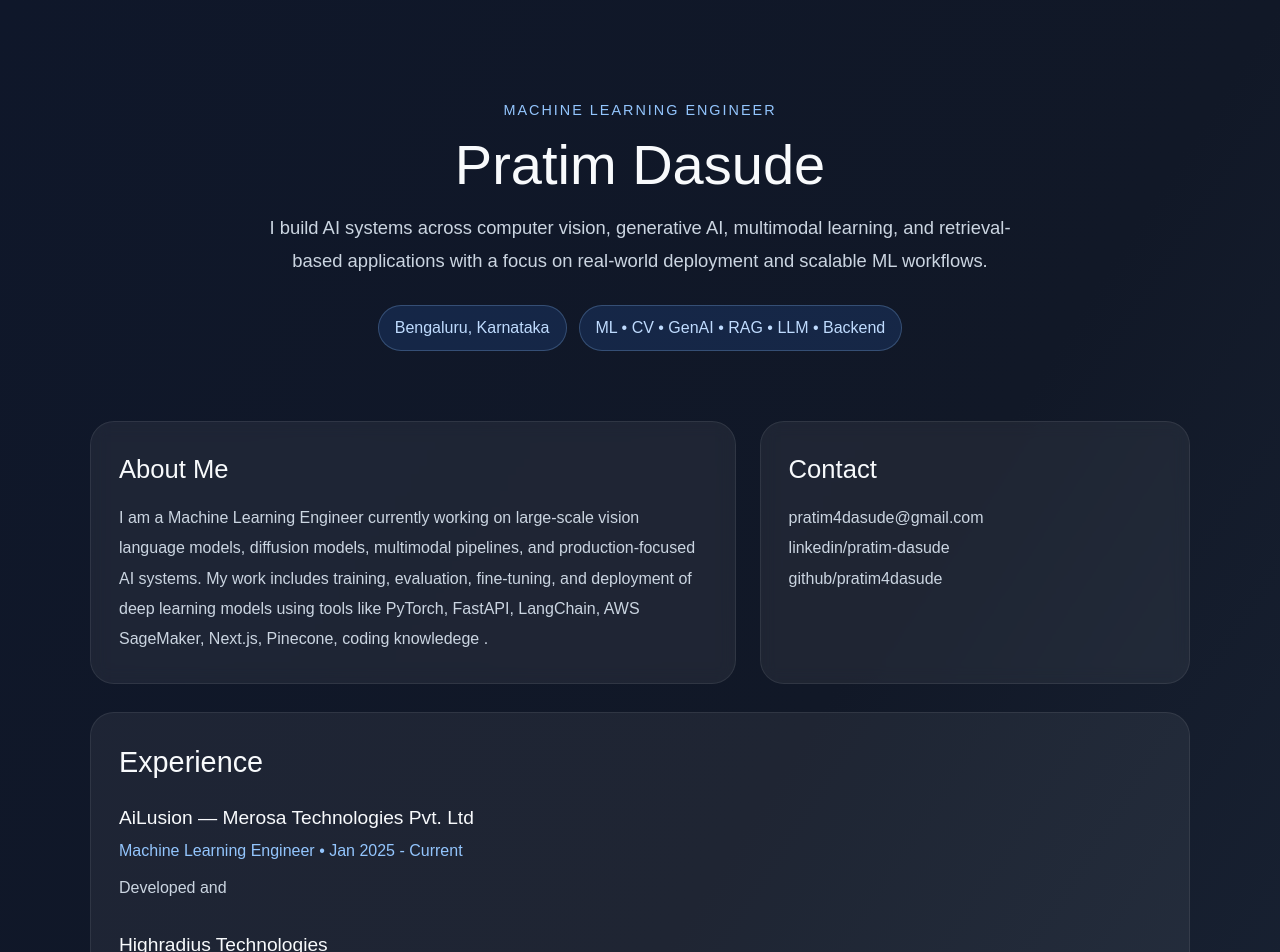
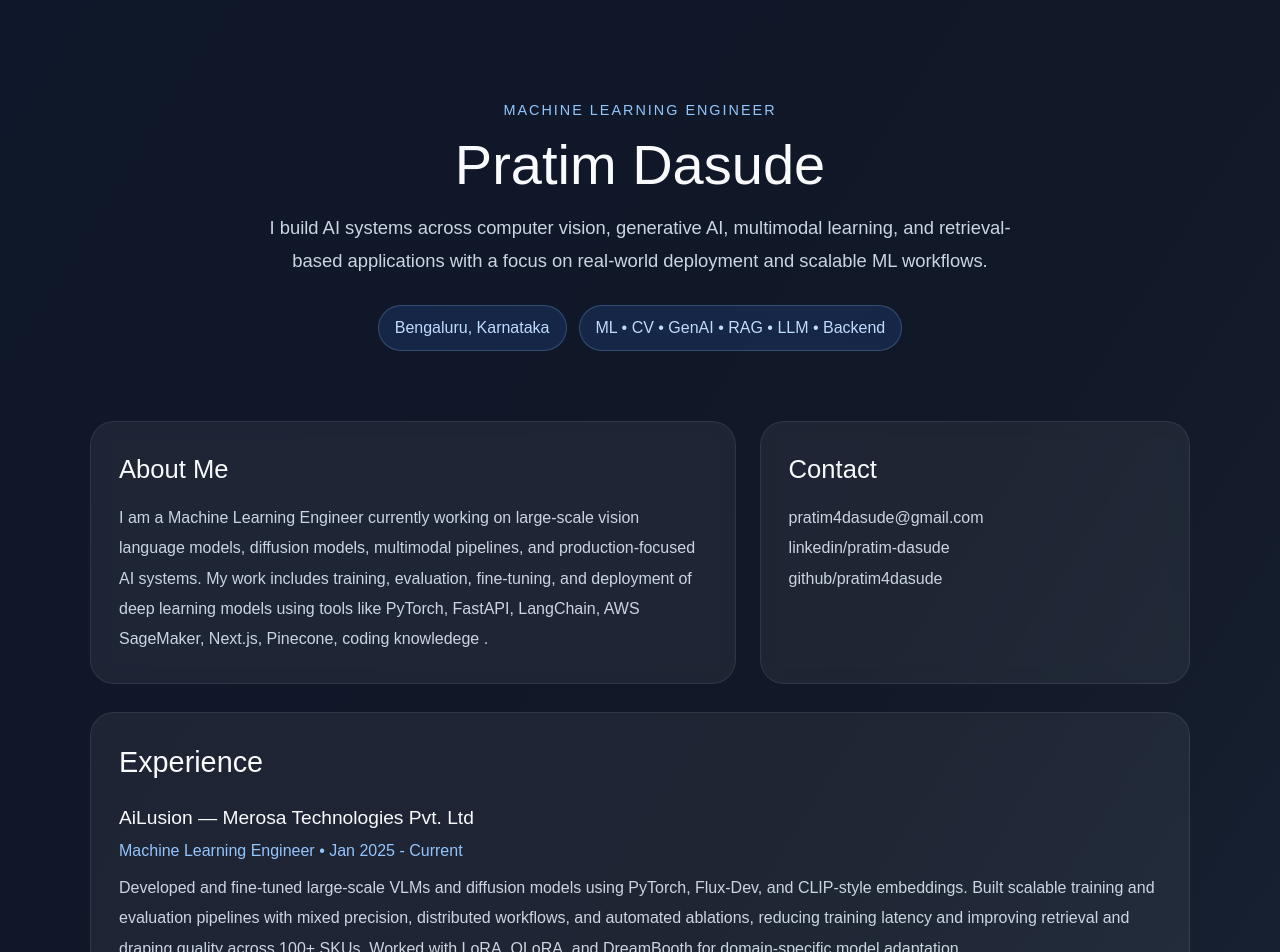
Before and after one commit to pratim4dasude/Personal_dashboard, a Next.js app: page / in a window 1280 px wide. Shown: the top 952 px of the page. Built offline with nearby package versions, Linux system fonts and the light colour scheme.

Commit message:
updated flow

```diff
--- a/app/page.tsx
+++ b/app/page.tsx
@@ -204,7 +204,13 @@ export default function Home() {
                 Machine Learning Engineer • Jan 2025 - Current
               </p>
               <p style={{ color: "#cbd5e1", lineHeight: "1.9" }}>
-                Developed and
+                Developed and fine-tuned large-scale VLMs and diffusion models
+                using PyTorch, Flux-Dev, and CLIP-style embeddings. Built
+                scalable training and evaluation pipelines with mixed precision,
+                distributed workflows, and automated ablations, reducing
+                training latency and improving retrieval and draping quality
+                across 100+ SKUs. Worked with LoRA, QLoRA, and DreamBooth for
+                domain-specific model adaptation.
               </p>
             </div>
 
```
